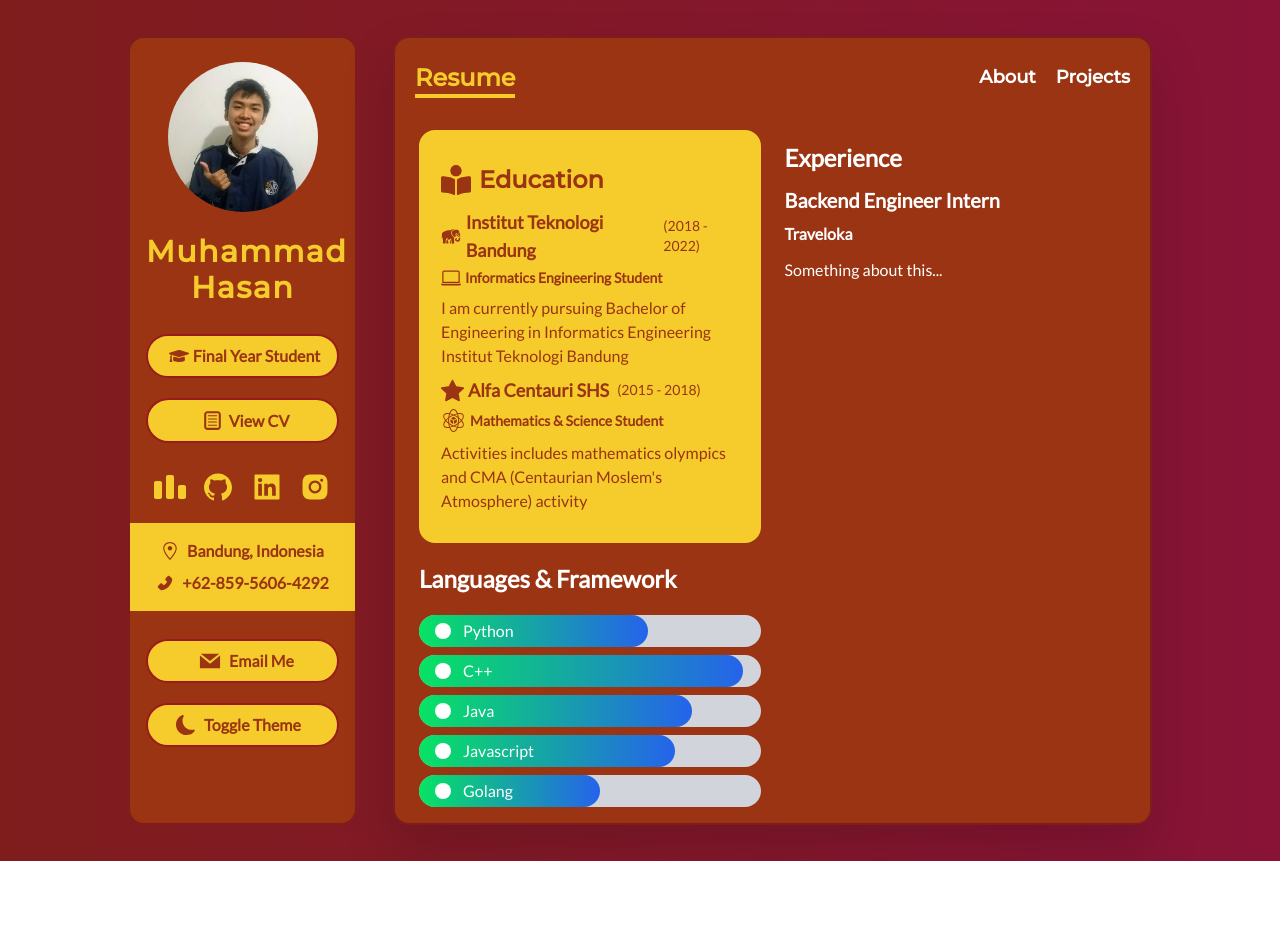
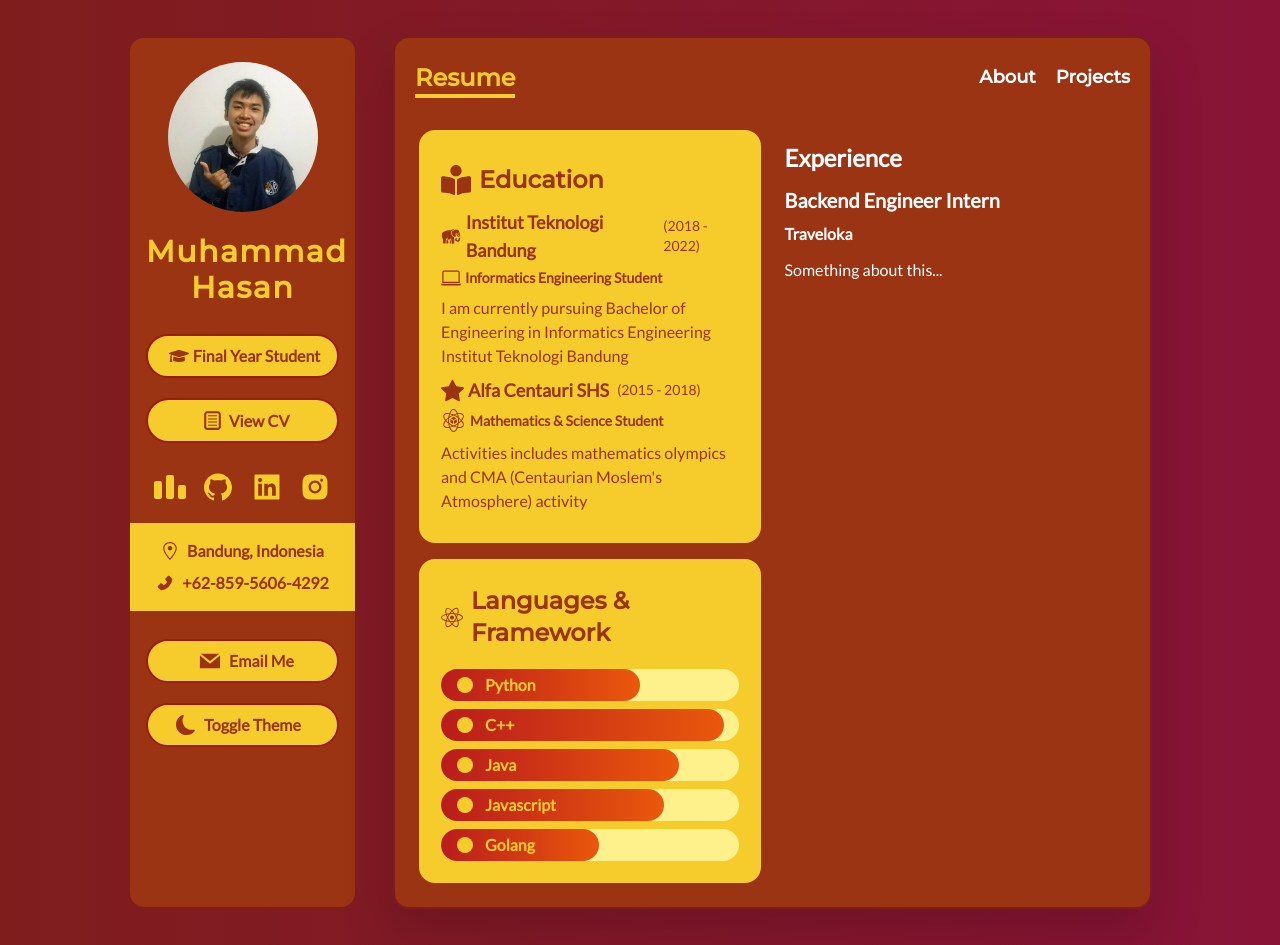
Before and after one commit to muhammadhasan01/portofolio, a Next.js app: page /resume in a window 1280 px wide. Before the commit the page ends 861 px from the top, so only its background shows below. Built offline with nearby package versions, Linux system fonts and the light colour scheme.

Commit message:
feat: add languages and framework changes

```diff
--- a/components/Bar.tsx
+++ b/components/Bar.tsx
@@ -24,9 +24,10 @@ const Bar: FunctionComponent<{
     <motion.div variants={stagger}
                 initial='initial'
                 animate='animate'
-                className='text-white my-2 bg-gray-300 dark:bg-dark-800 rounded-full'>
+                className='text-cnc-yellow dark:text-orange-800 font-semibold my-2 bg-yellow-200 dark:bg-gray-800 rounded-full'>
       <motion.div
-        className='px-4 py-1 flex items-center rounded-full bg-gradient-to-r from-green to-blue-600'
+        className='px-4 py-1 flex items-center rounded-full
+        bg-gradient-to-r from-red-700 to-orange-600 dark:from-yellow-500 dark:to-cnc-yellow'
         style={{ width: level }}
         variants={variants}
       >
--- a/components/Sidebar.tsx
+++ b/components/Sidebar.tsx
@@ -66,7 +66,7 @@ const Sidebar = () => {
       {/*  Address */}
       <div
         className='my-5 py-4 bg-cnc-yellow flex items-center justify-center flex-col space-y-2 font-semibold text-orange-800
-        dark:text-cnc-yellow dark:bg-dark-500'
+        dark:text-cnc-yellow dark:bg-dark'
         style={{ 'marginLeft': '-1rem', 'marginRight': '-1rem' }}>
         <div className='flex items-center justify-center space-x-2'>
           <GoLocation size={18} />
--- a/pages/_app.tsx
+++ b/pages/_app.tsx
@@ -24,7 +24,7 @@ function MyApp({ Component, pageProps, router }) {
           <Sidebar />
         </div>
         <div
-          className='lg:col-span-9 bg-orange-800 text-white rounded-2xl col-span-12 dark:bg-dark-800 flex
+          className='lg:col-span-9 bg-orange-800 text-white rounded-2xl col-span-12 dark:bg-dark-700 flex
           flex-col overflow-hidden border-2 drop-shadow-2xl border-red-900 dark:border-cnc-yellow'>
           <Navbar />
           <AnimatePresence exitBeforeEnter>
--- a/pages/index.tsx
+++ b/pages/index.tsx
@@ -38,7 +38,8 @@ const index = () => {
           {
             services.map(service => (
               <motion.div variants={fadeInUp} initial='initial' animate='animate'
-                          className='lg:col-span-1 bg-orange-800 dark:bg-dark-800 text-white rounded-lg'>
+                          className='lg:col-span-1 bg-orange-800 dark:bg-dark-700 text-white
+                          border-2 border-cnc-yellow rounded-lg'>
                 <ServiceCard service={service} key={service.title} />
               </motion.div>
             ))
--- a/pages/resume.tsx
+++ b/pages/resume.tsx
@@ -1,7 +1,9 @@
-import { educations, languages, tools } from '../data';
+import { educations, languages } from '../data';
 import { motion } from 'framer-motion';
 import { fadeInUp, routeAnimation } from '../animations';
-import { FaBookReader } from 'react-icons/fa';
+import { FaBookReader, FaReact } from 'react-icons/fa';
+import { GrTechnology } from 'react-icons/gr';
+
 
 import Bar from '../components/Bar';
 import Head from 'next/head';
@@ -23,6 +25,7 @@ const resume = () => {
       </Head>
       {/*  Education & Experience */}
       <div className='grid gap-6 md:grid-cols-2'>
+        <div>
           <motion.div variants={fadeInUp} initial='initial' animate='animate'
                       className='bg-cnc-yellow dark:bg-dark-500 p-5 border-2 border-cnc-yellow
                     rounded-2xl text-orange-800 dark:text-cnc-yellow'>
@@ -36,6 +39,24 @@ const resume = () => {
               ))}
             </div>
           </motion.div>
+          {/*  Languages & Tools */}
+          <div className='grid gap-6'>
+            <div className='rounded-2xl border-cnc-yellow bg-cnc-yellow dark:bg-dark-500 border-2
+            pb-3 pt-1 text-orange-800 dark:text-cnc-yellow px-5 my-4'>
+              <div className='my-5 lg:text-2xl font-bold font-montserrat flex justify-left items-center'>
+                <FaReact className='mr-2' size={25} />
+                <span>Languages & Framework</span>
+              </div>
+              <div className='my-2'>
+                {
+                  languages.map(language => (
+                    <Bar data={language} />
+                  ))
+                }
+              </div>
+            </div>
+          </div>
+        </div>
         <motion.div variants={fadeInUp} initial='initial' animate='animate'>
           <h5 className='my-3 text-2xl font-bold'>Experience</h5>
           <div>
@@ -51,21 +72,7 @@ const resume = () => {
           </div>
         </motion.div>
       </div>
-      {/*  Languages & Tools */}
-      <div className='grid gap-6 md:grid-cols-2'>
-        <div>
-          <h5 className='my-5 text-2xl font-bold'>
-            Languages & Framework
-          </h5>
-          <div className='my-2'>
-            {
-              languages.map(language => (
-                <Bar data={language} />
-              ))
-            }
-          </div>
-        </div>
-      </div>
+
     </motion.div>
   );
 };
```
Lines whose indentation alone changed are shown as unchanged.
